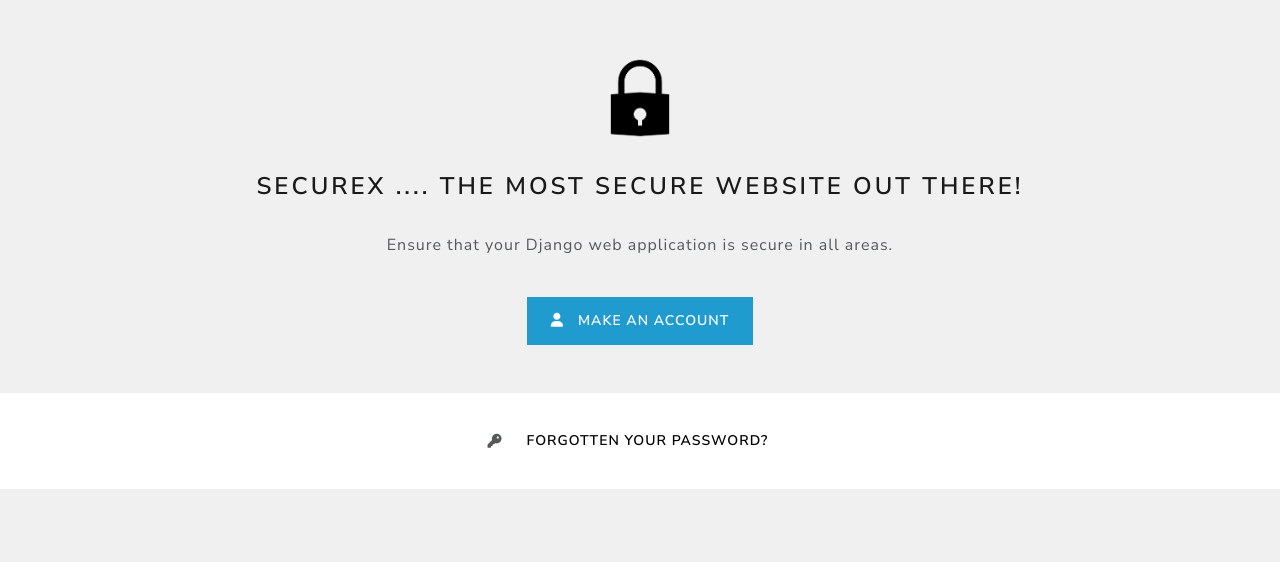
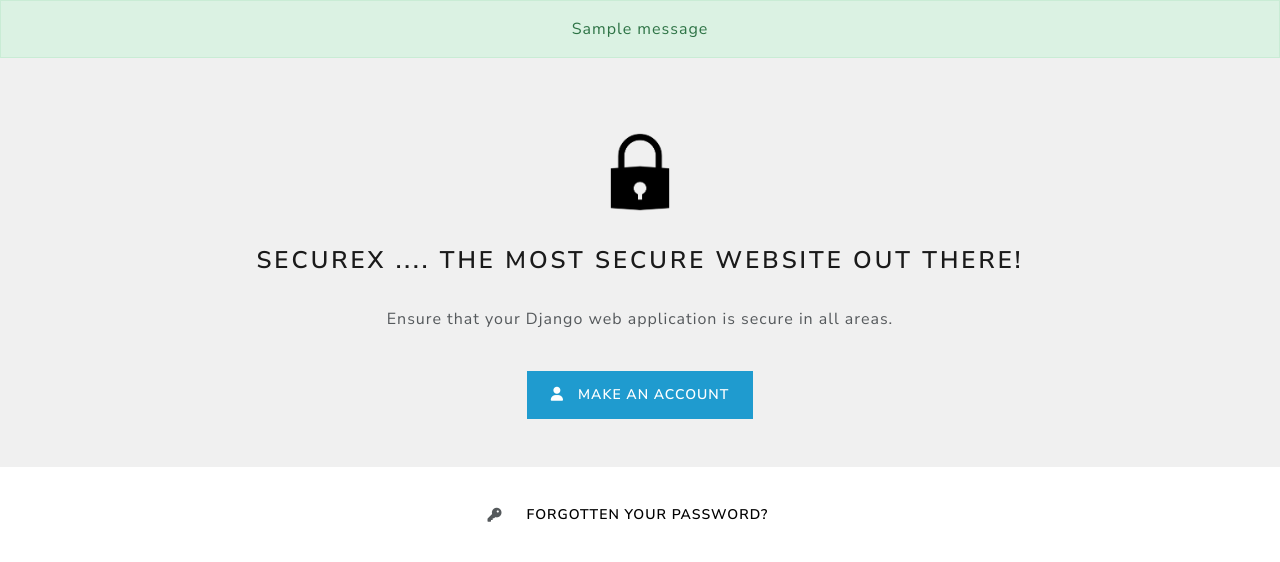
Before and after one commit to eccololo/django-projects, a Django app: page / in a window 1280 px wide. Shown: the part 96-658 px from the top of the page. Run offline with Django 5.2, Linux system fonts and the light colour scheme; tables that the repository leaves empty hold one stand-in row (values such as "Sample post"); one stand-in notice (Sample message) is shown.

Commit message:
Add nice message telling that user has log outed.

```diff
--- a/SecureUp/secureup/secureapp/templates/index.html
+++ b/SecureUp/secureup/secureapp/templates/index.html
@@ -39,7 +39,14 @@
     </ul>
   </div>
 </nav>
+{% if messages %}
+    {% for message in messages %}
 
+        {% if message.level == DEFAULT_MESSAGE_LEVELS.SUCCESS %}
+            <p id="message" class="alert alert-success  float-center text-center message-text">{{ message }}</p>
+        {% endif %}
+    {% endfor %}
+{% endif %}
 <body>
   <br />
 
--- a/SecureUp/secureup/secureapp/views.py
+++ b/SecureUp/secureup/secureapp/views.py
@@ -2,6 +2,7 @@ from django.shortcuts import render, redirect
 from .forms import CreateUserForm
 from django.contrib.auth.models import auth
 from django.contrib.auth.decorators import login_required
+from django.contrib import messages
 
 def home(request):
     return render(request, template_name="index.html")
@@ -22,6 +23,7 @@ def dashboard(request):
 
 def user_logout(request):
     auth.logout(request)
+    messages.success(request, "Logout success!")
     return redirect("home")
 
 
```
